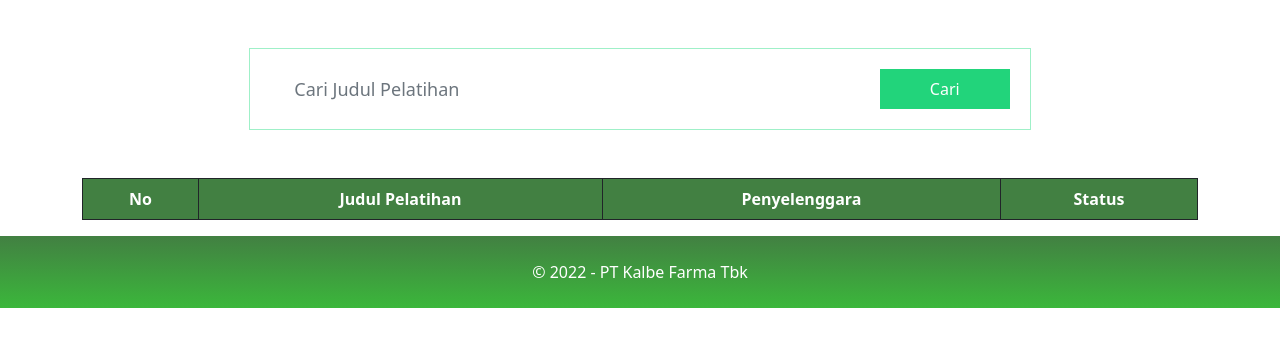
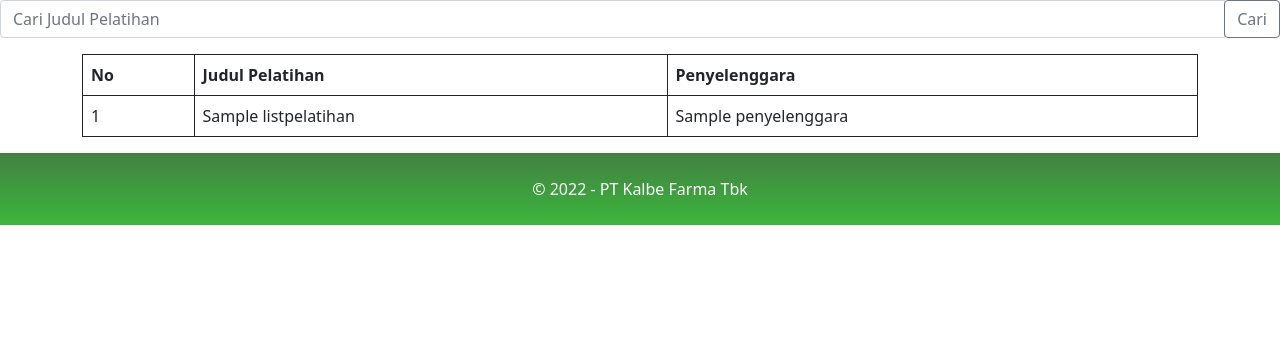
Before and after one commit to chandra19033/WebKalbe, a CodeIgniter 4 app: template app/Views/pages/list_pelatihan.php in a window 1280 px wide. Shown: the part 56-403 px from the top of the page. Run offline with PHP 8.4 and a stand-in for CodeIgniter, Linux system fonts and the light colour scheme; the template is opened without the code that fills it: most values are stand-ins (such as "Sample title", 1, 10 or a date in 2020); lists and menus that the app fills with data are empty; some libraries are stand-ins or nearby versions.

Commit message:
list_pelatihan
narik data dan fitur search

```diff
--- a/app/Config/Routes.php
+++ b/app/Config/Routes.php
@@ -44,7 +44,7 @@ $routes->set404Override();
 $routes->get('/', 'Pages::index');
 $routes->get('/pages/profile', 'Pages::profile');
 $routes->get('/pages/login', 'Pages::login');
-$routes->get('/pages/list_pelatihan', 'Pages::list_pelatihan');
+$routes->get('/pages/list_pelatihan', 'Pages::listpelatihan');
 $routes->get('/pages/list_subkoordinat', 'Pages::list_subkoordinat');
 
 /*
--- a/app/Views/layouts/navbar.php
+++ b/app/Views/layouts/navbar.php
@@ -16,7 +16,7 @@
                     Pelatihan
                 </a>
                 <div class="dropdown-menu" aria-labelledby="navbarDropdown">
-                    <a class="dropdown-item" href="#">Mandiri</a>
+                    <a class="dropdown-item" href="/pages/list_pelatihan">Mandiri</a>
                     <a class="dropdown-item" href="#">Sub Koordinat</a>
                 </div>
             </li>
--- a/app/Views/pages/list_pelatihan.php
+++ b/app/Views/pages/list_pelatihan.php
@@ -1,116 +1,30 @@
 <?= $this->extend('layouts/template'); ?>
 
 <?= $this->section('content'); ?>
-<style>
-    .left-side {
-        border-right: 1px solid white;
-    }
-
-    .left-side img {
-        /* width: 100px; */
-        height: 360px;
-    }
-
-    .right-side {
-        padding: 35px;
-    }
-
-    .profile {
-        height: 70vh;
-        background-image: linear-gradient(#428042, #3BB73B);
-    }
-
-    .title {
-        background-image: linear-gradient(#28ABDA, #5EDFF8);
-    }
-</style>
-
 <section>
-    <style>
-        .padding {
-            padding: 3rem !important;
-
-        }
-
-        .domain-form .form-group {
-            border: 1px solid #9ff0c8;
-            padding: 20px;
-        }
-
-
-        .domain-form .form-group input {
-            height: 40px !important;
-            border: transparent;
-        }
-
-        .form-control {
-            height: 42px !important;
-            background: #fff !important;
-            color: #3a4348 !important;
-            font-size: 18px;
-            border-radius: 0px;
-            -webkit-box-shadow: none !important;
-            box-shadow: none !important;
-        }
-
-        .px-4 {
-            padding-left: 1.5rem !important;
-        }
-
-        .domain-form .form-group .search-domain {
-            background: #22d47b;
-            border: 2px solid #22d47b;
-            color: #fff;
-            -webkit-border-radius: 0;
-            -moz-border-radius: 0;
-            -ms-border-radius: 0;
-            border-radius: 0;
-        }
-
-        .domain-price span {
-            color: #3a4348;
-            margin: 0 10px;
-        }
-
-        .domain-price span small {
-            color: #24bdc9;
-        }
-    </style>
-
     <div class="row justify-content-center padding">
-        <div class="col-md-8 ftco-animate fadeInUp ftco-animated">
-            <form action="#" class="domain-form">
+        <!-- <div class="col-md-8 ftco-animate fadeInUp ftco-animated">
+            <form action="#" class="domain-form" method="post">
                 <div class="form-group d-md-flex">
-                    <input type="text" class="form-control px-4" placeholder="Cari Judul Pelatihan">
+                    <input type="text" class="form-control px-4" name="keyword" placeholder="Cari Judul Pelatihan">
+                    <button class="search-domain btn btn-primary px-5" type="submit" name="submit">Cari</button>
                     <input type="submit" class="search-domain btn btn-primary px-5" value="Cari">
                 </div>
             </form>
-        </div>
+        </div> -->
+        <form action="" method="get">
+            <div class="input-group mb-3">
+                <input type="text" class="form-control" placeholder="Cari Judul Pelatihan" name="keyword">
+                <div class="input-group-append">
+                    <button class="btn btn-outline-secondary" type="submit" name="submit">Cari</button>
+                </div>
+            </div>
+        </form>
     </div>
 
 </section>
 
 <section>
-    <style>
-        .table {
-            text-align: center;
-        }
-
-        .table th {
-            background-color: #428042;
-            color: white;
-        }
-
-        .table a {
-            /* border: 1px solid black; */
-            text-decoration: none;
-            color: white;
-            box-shadow: 0px 4px 4px rgba(0, 0, 0, 0.3);
-            border-radius: 5px;
-            padding: 7px;
-        }
-    </style>
-
     <div class="container">
         <table class="table table-bordered border-dark">
             <thead>
@@ -118,10 +32,16 @@
                     <th scope="col">No</th>
                     <th scope="col">Judul Pelatihan</th>
                     <th scope="col">Penyelenggara </th>
-                    <th scope="col">Status</th>
                 </tr>
             </thead>
-
+            <?php $i = 1; ?>
+            <?php foreach ($listpelatihan as $l) : ?>
+                <tr>
+                    <td><?= $i++; ?></th>
+                    <td><?= $l['nama_pelatihan']; ?></td>
+                    <td><?= $l['penyelenggara']; ?></td>
+                </tr>
+            <?php endforeach; ?>
         </table>
     </div>
 </section>
```
Also changed, not shown: app/Controllers/Pages.php (+22 -0 lines), app/Models/ListPelatihanModel.php (added, +21 -0 lines), public/assets/style/list_pelatihan.css (added).
